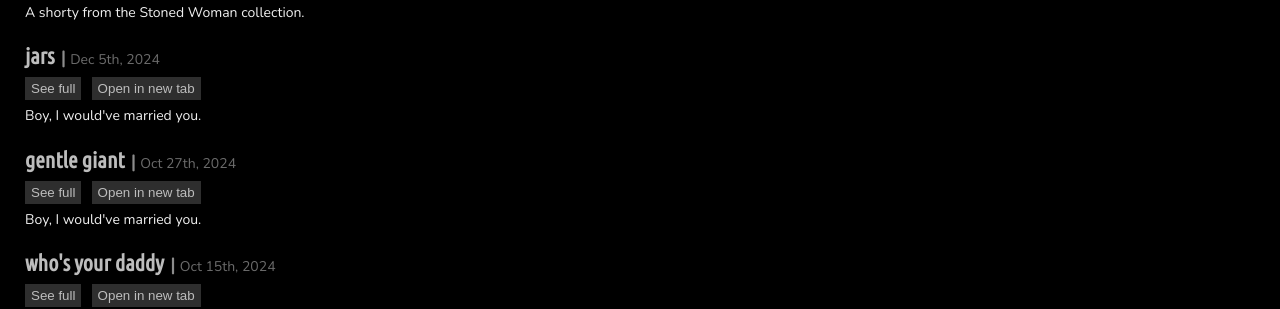
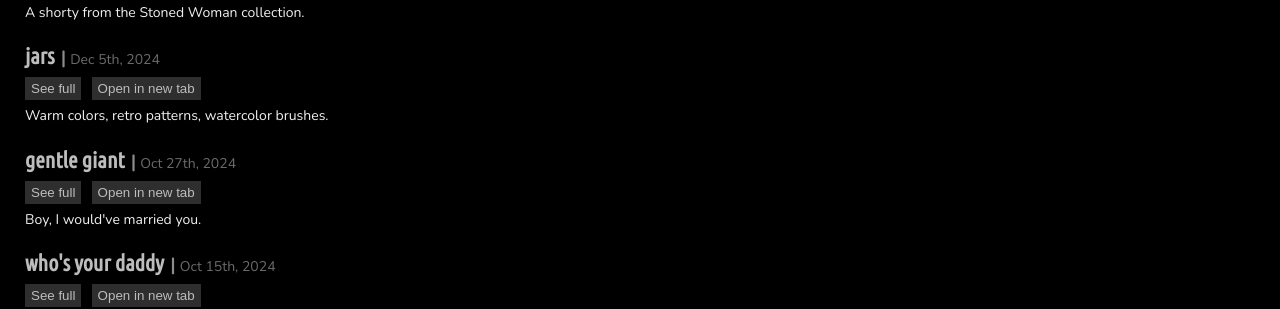
Before and after one commit to olivecarambola/logbook, a Jekyll site: the page built from post_all.md, in a window 1280 px wide and 900 px high. Shown: the part 330-639 px from the top of the window. Built offline with Jekyll 4.4.1, drawn with Linux system fonts in a browser that asks for light colours; some web fonts are replaced.

Commit message:
Update 2024-12-05-jars.md

```diff
--- a/_posts/2024-12-05-jars.md
+++ b/_posts/2024-12-05-jars.md
@@ -3,7 +3,7 @@ layout: posts
 title: "jars"
 date: 2024-12-05
 permalink: /posts/24-12-05-jars/
-summary: "Boy, I would've married you."
+summary: "Warm colors, retro patterns, watercolor brushes."
 collection: "coda"
 wrdcount_original: 515
 wrdcount_quote: 0
```
